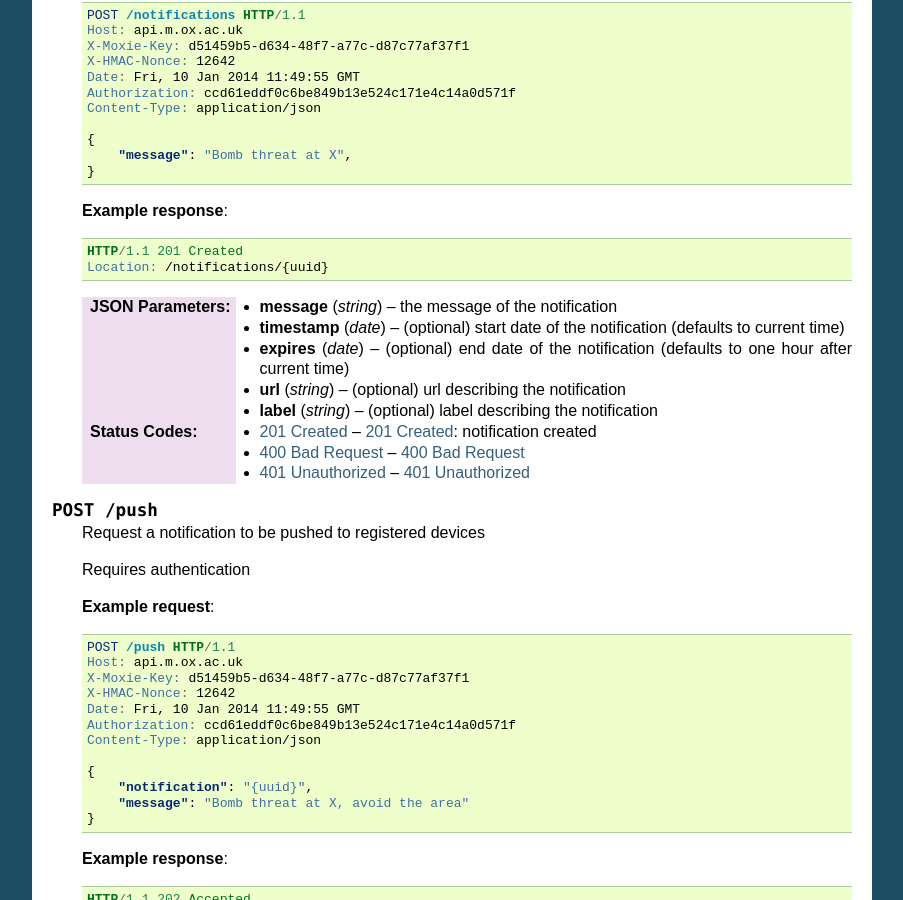
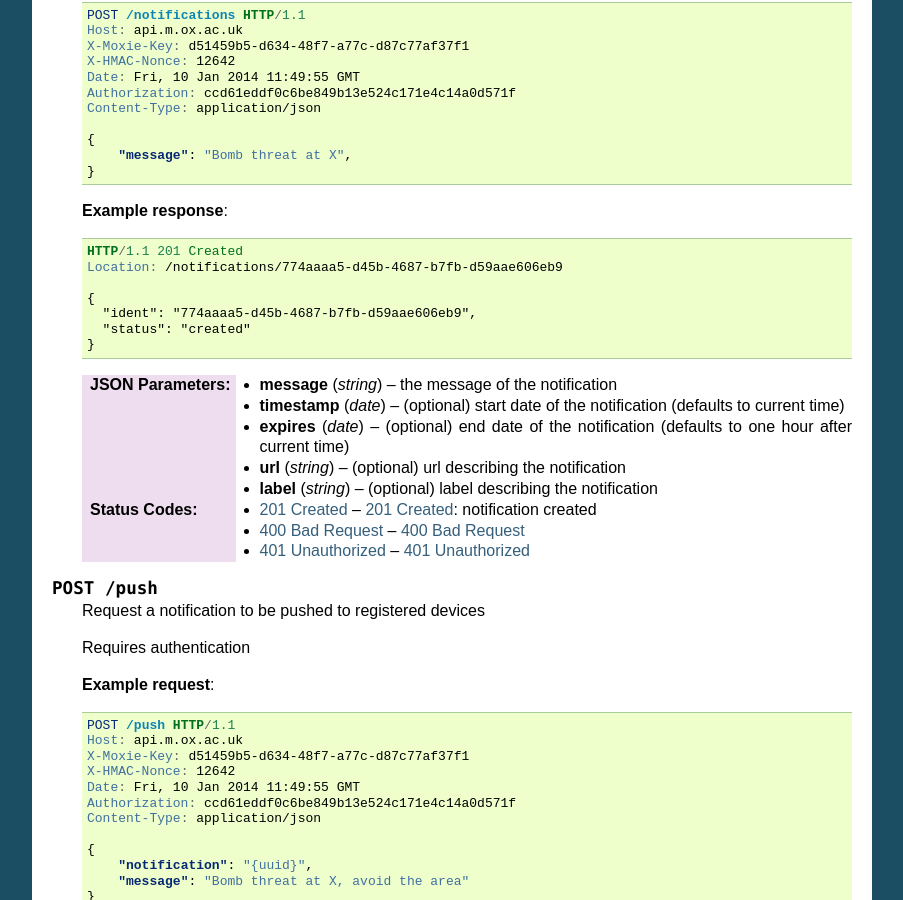
Before and after one commit to ox-it/moxie-notifications, a Sphinx documentation site: the page built from docs/source/http_api/endpoint.rst, in a window 1280 px wide and 900 px high, scrolled down 487 px. Shown: the whole window, without its empty margins (198-1101 px from the left). Built offline with Sphinx 7.4.7, drawn with Linux system fonts in a browser that asks for light colours.

Commit message:
Expose ident attribute when notification is created

```diff
--- a/docs/source/http_api/endpoint.rst
+++ b/docs/source/http_api/endpoint.rst
@@ -45,7 +45,12 @@ Endpoint to create and retrieve notifications
     .. sourcecode:: http
 
         HTTP/1.1 201 Created
-        Location: /notifications/{uuid}
+        Location: /notifications/774aaaa5-d45b-4687-b7fb-d59aae606eb9
+
+        {
+          "ident": "774aaaa5-d45b-4687-b7fb-d59aae606eb9",
+          "status": "created"
+        }
 
     :jsonparam string message: the message of the notification
     :jsonparam date timestamp: (optional) start date of the notification (defaults to current time)
```
Also changed, not shown: 1 other file.
